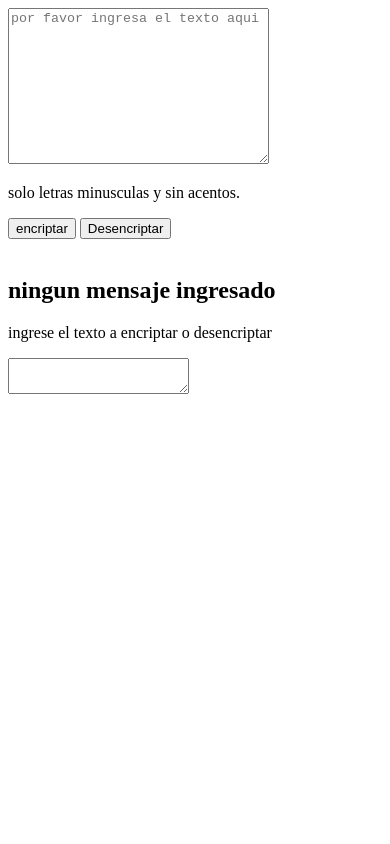
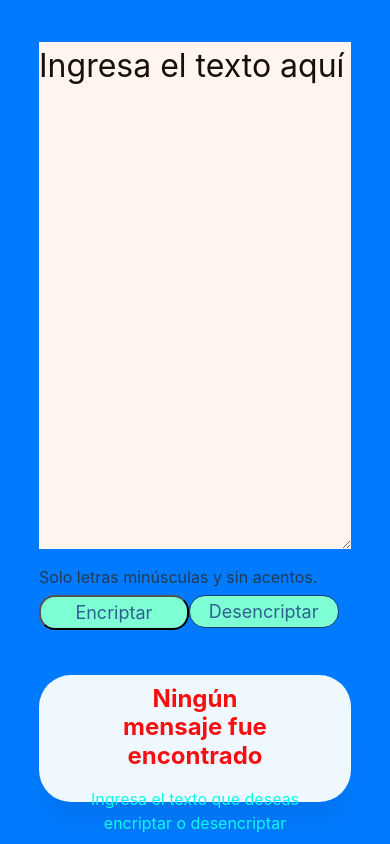
Before and after one commit to pakis15/encriptador-de-texto, a plain HTML site: page index.html in a window 390 px wide. Drawn offline with nearby package versions, Linux system fonts and the light colour scheme.

Commit message:
mi primer proyecto encriptador de texto

```diff
--- a/index.html
+++ b/index.html
@@ -1,10 +1,13 @@
 <!DOCTYPE html>
 <html lang="en">
   <head>
-    <meta charset="UTF-8">
-    <meta name="viewport" content="width=device-width, initial-scale=1.0">
-    <title>Encriptador de Texto </title>
-    <link rel="stylesheet" href="styles.css">
+    <meta charset="UTF-8" />
+    <meta http-equiv="X-UA-Compatible" content="IE=edge" />
+    <meta name="viewport" content="width=device-width, initial-scale=1.0" />
+    <title>Encriptador de Texto</title>
+    <link rel="shortcut icon" href="img/favicon.png" type="image/x-icon" />
+    <link rel="stylesheet" href="styles.css" />
+    <script src="https://unpkg.com/sweetalert/dist/sweetalert.min.js"></script>
   </head>
   <body>
     <div class="container">
@@ -15,15 +18,15 @@
           id="texto"
           cols="30"
           rows="10"
-         placeholder="por favor ingresa el texto aqui"
+          placeholder="Ingresa el texto aquí"
         ></textarea>
 
         <div class="terminos">
-        <p>solo letras minusculas y sin acentos.</p>
+          <p>Solo letras minúsculas y sin acentos.</p>
         </div>
         <div class="botones">
           <button class="btn-encriptar" type="button" onclick="encriptar()">
-      encriptar
+            Encriptar
           </button>
           <input
             type="button"
@@ -31,25 +34,18 @@
             value="Desencriptar"
             onclick="desencriptar()"
           />
-     <div>
-
+        </div>
+      </div>
       <div class="encriptado">
-    <img src="" alt="" id="imagen">
+        <img src="img/imagen.jpg" alt="" id="imagen" />
         <div class="mensaje-encriptado" id="mensaje-encriptado">
-        <h2 id="titulo-mensaje">ningun mensaje ingresado</h2>
-        <p id="parrafo">ingrese el texto a encriptar o desencriptar</p>
-<textarea
-name="mensaje"
- id="mensaje"
-  class="mensaje">
-</textarea>
+          <h2 id="titulo-mensaje">Ningún mensaje fue encontrado</h2>
+          <p id="parrafo">
+            Ingresa el texto que deseas encriptar o desencriptar
+          </p>
         </div>
       </div>
     </div>
-</div>
-</div>
-</div>
-<body>
-    <script>"index.js"</script>
   </body>
+  <script src="index.js"></script>
 </html>
--- a/index.js
+++ b/index.js
@@ -0,0 +1,51 @@
+function encriptar() {
+    let texto = document.getElementById("texto").value;
+    let tituloMensaje = document.getElementById("titulo-mensaje");
+    let parrafo = document.getElementById("parrafo");
+    let imagen = document.getElementById("imagen");
+
+    let textoCifrado = texto
+      .replace(/e/gi, "enter")
+      .replace(/i/gi, "imes")
+      .replace(/a/gi, "ai")
+      .replace(/o/gi, "ober")
+      .replace(/u/gi, "ufat");
+
+    if (texto.length != 0) {
+      document.getElementById("texto").value = textoCifrado;
+      tituloMensaje.textContent = "Texto encriptado con éxito";
+      parrafo.textContent = "";
+      imagen.src = "./img/encriptado.jpg";
+    } else {
+      imagen.src = "./img/imagen.jpg";
+      tituloMensaje.textContent = "Ningún mensaje fue encontrado";
+      parrafo.textContent = "Ingresa el texto que deseas encriptar o desencriptar";
+      swal("no se encontro contenido", "Debes ingresar un texto", "warning");
+    }
+  }
+
+  function desencriptar() {
+    let texto = document.getElementById("texto").value;
+    let tituloMensaje = document.getElementById("titulo-mensaje");
+    let parrafo = document.getElementById("parrafo");
+    let imagen = document.getElementById("imagen");
+
+    let textoCifrado = texto
+      .replace(/enter/gi, "e")
+      .replace(/imes/gi, "i")
+      .replace(/ai/gi, "a")
+      .replace(/ober/gi, "o")
+      .replace(/ufat/gi, "u");
+
+      if (texto.length != 0) {
+        document.getElementById("texto").value = textoCifrado;
+        tituloMensaje.textContent = "Texto desencriptado con éxito";
+        parrafo.textContent = "";
+        imagen.src = "./img/desencriptado.jpg";
+      } else {
+        imagen.src = "./img/imagen.jpg";
+        tituloMensaje.textContent = "Ningún mensaje fue encontrado";
+        parrafo.textContent = "Ingresa el texto a encriptar o desencriptar";
+        swal("no se encontro contenido", "Debes ingresar un texto", "warning");
+      }
+  }
--- a/styles.css
+++ b/styles.css
@@ -0,0 +1,212 @@
+* {
+    margin: 0%;
+padding: 0;
+}
+.container {
+    position: relative;
+    width: 100vw;
+    height: 100vh;
+    background-color: rgb(0, 123, 255);
+}
+.texto {
+    position:absolute;
+    width: 42%;
+    height: 60%;
+    left: 12%;
+    top: 15%;
+    border: none;
+    font-family: "inter";
+    font-style: normal;
+    font-weight: 400;
+    font-size: 32px;
+    line-height: 150%;
+    background-color: rgb(255, 244, 240);
+}
+.texto::placeholder {
+    color: rgb(22, 16, 7);
+}
+.texto:focus,
+.texto:active {
+    border: none;
+    outline:none;
+}
+
+.terminos {
+    display: flex;
+    flex-direction: row;
+    align-items: center;
+    padding: 0px;
+    gap: 8px;
+    position: absolute;
+    width: 80%;
+    left: 12%;
+    top: 80%;
+}
+    .terminos p {
+        font-family: "inter";
+        font-style: normal;
+        font-weight: 400;
+        font-size: 12px;
+        line-height: 150%;
+        color: rgb(43, 42, 42);
+        opacity: 0.8;
+        flex: none;
+        order:1 ;
+        flex-grow: 0;
+    }
+
+.botones {
+    display: flex;
+    flex-direction: row;
+    align-items: flex-start;
+    padding: 1% 0;
+    position: absolute;
+    width: 80%;
+    left: 12%;
+    top: 82%;
+}
+.btn-encriptar {
+    align-items: center;
+    justify-content: center;
+    padding: 2%;
+    gap: 8px;
+    width: 25%;
+    background-color: #7fffd4;
+    border-radius: 24px;
+    font-family: "inter";
+    font-size:  18px;
+    line-height: 19px;
+    text-align: center;
+    color: rgb(45, 97, 142);
+}
+.btn-desencriptar {
+    box-sizing: border-box;
+    display: flex;
+    flex-direction: row;
+    align-items: flex-start;
+    justify-content: center;
+    padding: 2%;
+    gap: 8px;
+    width: 25%;
+    background: aquamarine;
+    border: 1px solid #0a3871  ;
+    border-radius: 24px;
+    font-family: "inter";
+    font-weight: 400;
+    font-size: 18px;
+    line-height: 19px;
+    text-align: center;
+    color: rgb(45, 97, 142);
+}
+.btn-desencriptar:hover,
+.btn-encriptar:hover {
+    margin: 0.3%;
+    width: 24.5%;
+    padding: 1.8%;
+}
+.encriptado {
+    display: flex;
+    justify-content: center;
+    position: absolute;
+    width: 30%;
+    height: 90%;
+    left: 61%;
+    top: 5%;
+    background: aliceblue;
+    box-shadow: 0px 24px 32px -8px rgba(0, 0,0,0.08);
+    border-radius: 32px;
+}
+.mensaje-encriptado {
+    display: flex;
+    flex-direction: column;
+    align-items: center;
+    justify-content: center;
+    padding: 1%;
+    gap: 16px;
+    position: absolute;
+    width: 100%;
+    top:65%;
+    text-align: center;
+}
+.mensaje-encriptado h2 {
+    width: 60%;
+    font-family: "inter";
+    font-style: normal;
+    font-weight: 700;
+    font-size: 24px;
+    line-height: 120%;
+    text-align: center;
+    color: rgb(247, 14, 14);
+}
+.mensaje-encriptado p {
+    width: 80%;
+    font-family: "inter";
+    font-style: normal;
+    font-weight: 400;
+    font-size: 16px;
+line-height: 150%;
+text-align: center;
+color: rgb(10, 250, 238);
+}
+.encriptado img {
+    position: absolute;
+    width: 80%;
+    height: 50%;
+    top: 15%;
+}
+
+/* Responsive design */
+@media (max-width: 57.5em) {
+    .container {
+      display: flex;
+      flex-direction: row;
+    }
+    .encriptar {
+      width: 100%;
+    }
+    .texto {
+      width: 80%;
+      height: 60%;
+      left: 10%;
+      top: 5%;
+    }
+    .terminos {
+      width: 80%;
+      left: 10%;
+      top: 67%;
+    }
+    .terminos p {
+      font-size: 16px;
+    }
+    .botones {
+      width: 80%;
+      left: 10%;
+      top: 70%;
+    }
+    .btn-encriptar,
+    .btn-desencriptar {
+      width: 48%;
+      border-radius: 16px;
+    }
+    .btn-encriptar:hover,
+    .btn-desencriptar:hover {
+      margin: 0.3%;
+      width: 47.5%;
+      padding: 1.8%;
+    }
+    .encriptado {
+      width: 80%;
+      height: 15%;
+      left: 10%;
+      top: 80%;
+    }
+    .mensaje-encriptado {
+      width: 100%;
+      top: 5%;
+    }
+    .encriptado img {
+      top: 0;
+      display: none;
+      visibility: hidden;
+    }
+  }
```
Also changed, not shown: img/desencriptado.jpg (added), img/encriptado.jpg (added), img/favicon.jpg (added), img/imagen.jpg (added). Lines whose indentation alone changed are shown as unchanged.
